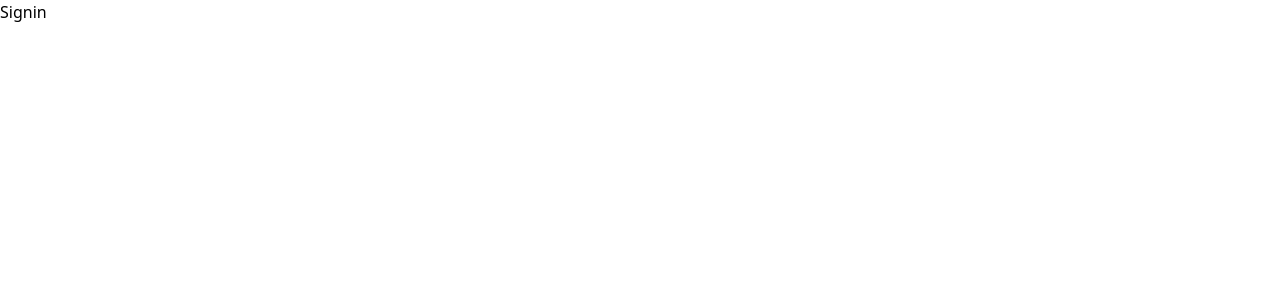
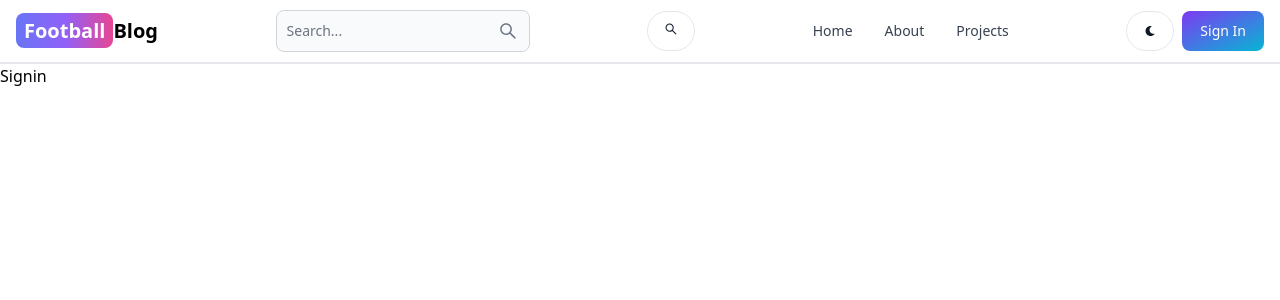
Before and after one commit to Anzar0211/MERN-Football-Blogs, a React (Vite) app in the folder client/: page /sign-in in a window 1280 px wide. Shown: the top 300 px of the page. Built offline with nearby package versions, Linux system fonts and the light colour scheme.

Commit message:
Created Navbar and Menu

```diff
--- a/client/package.json
+++ b/client/package.json
@@ -10,8 +10,10 @@
     "preview": "vite preview"
   },
   "dependencies": {
+    "flowbite-react": "^0.7.2",
     "react": "^18.2.0",
     "react-dom": "^18.2.0",
+    "react-icons": "^5.0.1",
     "react-router-dom": "^6.22.1"
   },
   "devDependencies": {
--- a/client/src/App.jsx
+++ b/client/src/App.jsx
@@ -5,9 +5,11 @@
 import Signup from "./pages/Signup";
 import Dashboard from "./pages/Dashboard";
 import About from "./pages/About";
+import Header from "./components/Header";
 export default function App() {
   return (
     <BrowserRouter>
+    <Header/>
       <Routes>
         <Route path="/" element={<Home />}/>
         <Route path="/about" element={<About />}></Route>
--- /dev/null
+++ b/client/src/components/Header.jsx
@@ -0,0 +1,44 @@
+import { Navbar, TextInput,Button } from "flowbite-react";
+import {Link,useLocation} from 'react-router-dom'
+import {AiOutlineSearch} from 'react-icons/ai'
+import {FaMoon} from 'react-icons/fa'
+export default function Header(){
+const path=useLocation().pathname;
+  return (
+    <Navbar className="border-b-2">
+        <Link to="/" className="self-center whitespace-nowrap text-sm sm:text-xl font-semibold dark:text-white">
+            <span className="px-2 py-1 bg-gradient-to-r from-indigo-500 via-purple-500 to-pink-500 rounded-lg text-white">Football</span>
+            Blog
+        </Link>
+        <form>
+            <TextInput type='text' placeholder='Search...'
+            rightIcon={AiOutlineSearch}
+            className='hidden lg:inline'/>
+        </form>
+        <Button className='w-12 h-10 lg-inline' color="gray" pill>
+            <AiOutlineSearch/>
+        </Button>
+        <div className="flex gap-2 md:order-2">
+            <Button className="w-12 h-10 hidden sm:inline" color="gray" pill><FaMoon/></Button>
+            <Link to='/sign-in'>
+                <Button gradientDuoTone='purpleToBlue'>
+                    Sign In
+                </Button>
+            </Link>
+            <Navbar.Toggle/>
+        </div>
+        <Navbar.Collapse>
+            <Navbar.Link active={path=='/'} as={'div'}>
+                <Link to='/'>Home</Link>
+            </Navbar.Link>
+            <Navbar.Link active={path=='/about'} as={'div'}>
+                <Link to='/about'>About</Link>
+            </Navbar.Link>
+            <Navbar.Link active={path=='/projects'} as={'div'}>
+                <Link to='/projects'>Projects</Link>
+            </Navbar.Link>
+
+        </Navbar.Collapse>
+    </Navbar>
+  )
+}
--- a/client/tailwind.config.js
+++ b/client/tailwind.config.js
@@ -1,8 +1,12 @@
 /** @type {import('tailwindcss').Config} */
 export default {
-  content: ["./index.html", "./src/**/*.{js,ts,jsx,tsx}"],
+  content: ["./index.html",
+   "./src/**/*.{js,ts,jsx,tsx}",
+   'node_modules/flowbite-react/lib/esm/**/*.js',],
   theme: {
     extend: {},
   },
-  plugins: [],
+  plugins: [
+    require('flowbite/plugin')
+  ],
 };
```
Also changed, not shown: 1 other file (tests, documents, lock files or other folders).
